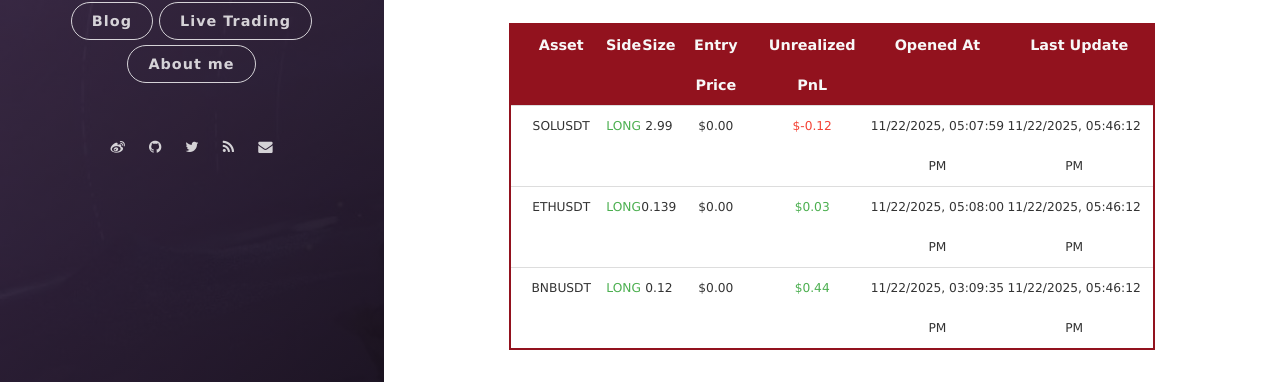
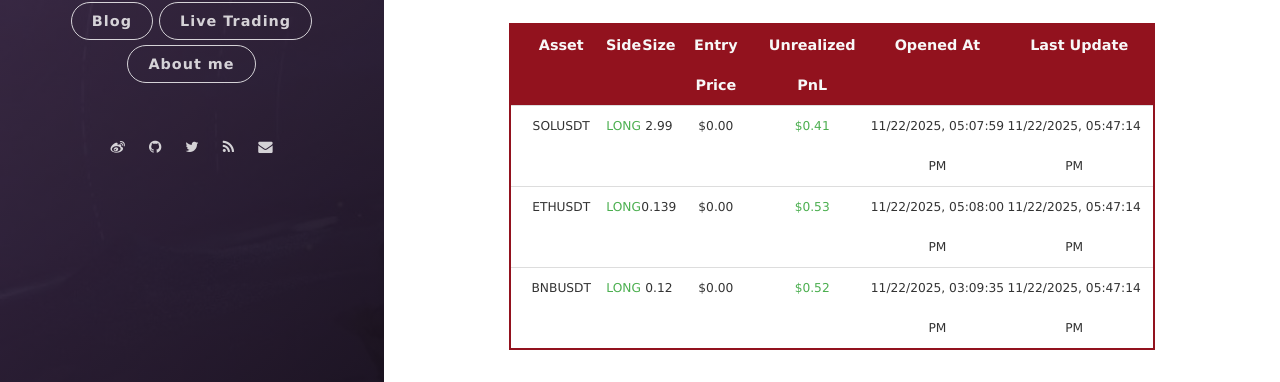
Before and after one commit to leeyegy/leeyegy.github.io, a Jekyll site: the page built from live-trading.html, in a window 1280 px wide and 1026 px high. Shown: the part 576-958 px from the top of the window. Built offline with Jekyll 4.4.1, drawn with Linux system fonts in a browser that asks for light colours; nearby versions of some CDN libraries.

Commit message:
AccountMonitor: refresh positions 2025-11-23T01:47:14+08:00

```diff
--- a/assets/data/binance/positions.json
+++ b/assets/data/binance/positions.json
@@ -4,26 +4,26 @@
     "side": "LONG",
     "size": 2.99,
     "entryPrice": 0.0,
-    "unrealizedPnl": -0.12489998,
+    "unrealizedPnl": 0.41330001,
     "openedAt": "2025-11-23T01:07:59+08:00",
-    "reportedAt": "2025-11-23T01:46:12+08:00"
+    "reportedAt": "2025-11-23T01:47:14+08:00"
   },
   {
     "symbol": "ETHUSDT",
     "side": "LONG",
     "size": 0.139,
     "entryPrice": 0.0,
-    "unrealizedPnl": 0.0301,
+    "unrealizedPnl": 0.53467,
     "openedAt": "2025-11-23T01:08:00+08:00",
-    "reportedAt": "2025-11-23T01:46:12+08:00"
+    "reportedAt": "2025-11-23T01:47:14+08:00"
   },
   {
     "symbol": "BNBUSDT",
     "side": "LONG",
     "size": 0.12,
     "entryPrice": 0.0,
-    "unrealizedPnl": 0.4368,
+    "unrealizedPnl": 0.51558224,
     "openedAt": "2025-11-22T23:09:35+08:00",
-    "reportedAt": "2025-11-23T01:46:12+08:00"
+    "reportedAt": "2025-11-23T01:47:14+08:00"
   }
 ]
```
